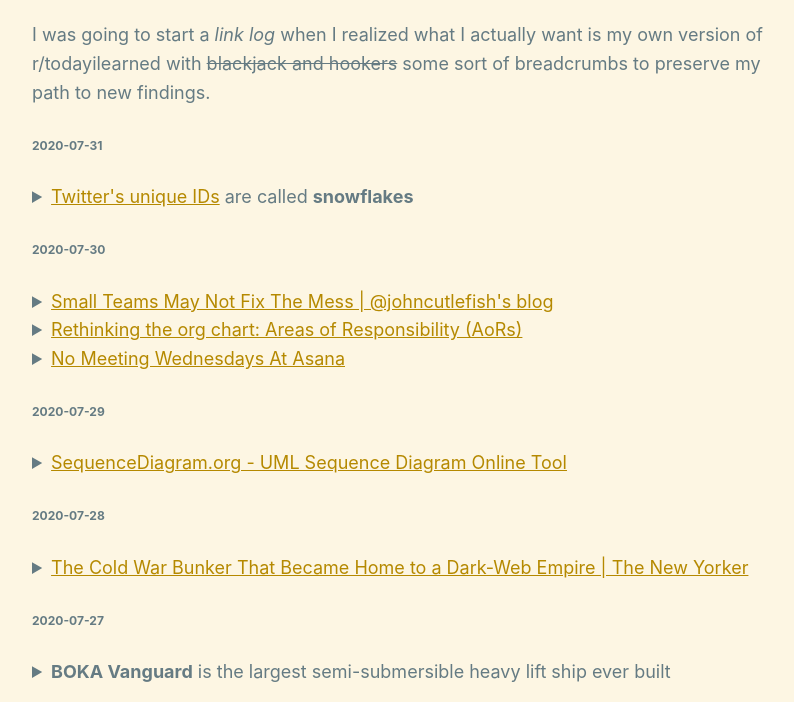
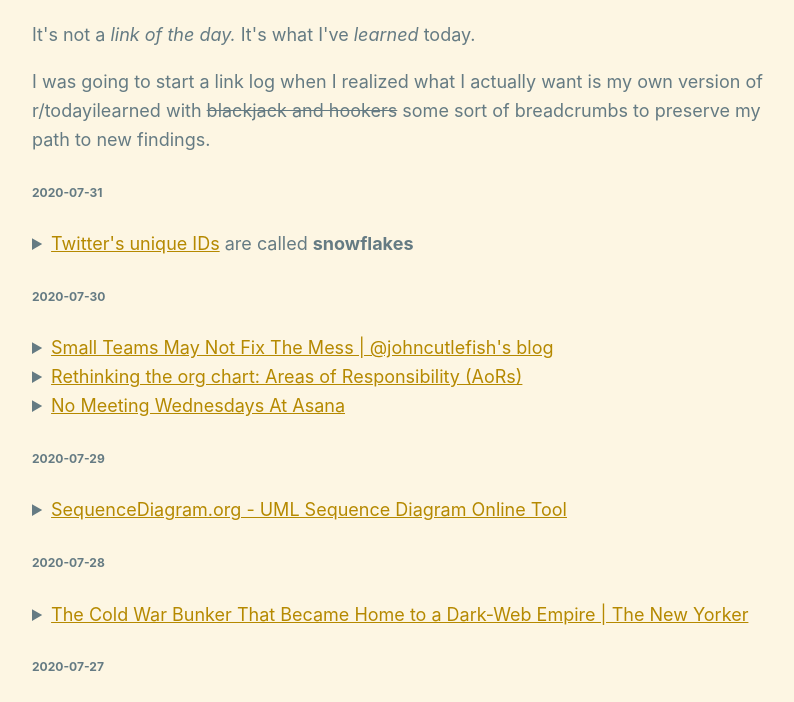
Before and after one commit to mfilenko/mfilenko.github.io, a plain HTML site: page cotd.html in a window 1280 px wide. Shown: the part 70-772 px from the top of the page, without its empty margins (228-1022 px from the left). Drawn offline with Linux system fonts and the light colour scheme.

Commit message:
Set myself a reminder
I often have a temptation to put some cool website here like
https://socialdistancing.works/ or https://www.window-swap.com/, so I
have to remind myself that this page was created to keep track of my
learnings along with my path to those learnings.

For sharing cool projects [Twitter][1] seems like a better fit.

[1]: https://twitter.com/itsnotaboutlife

```diff
--- a/cotd.html
+++ b/cotd.html
@@ -20,7 +20,8 @@
     <body>
         <header>
             <h1>Catch of the Day</h1>
-            <aside>I was going to start a <em>link log</em> when I realized what I actually want is my own version of r/todayilearned with <del>blackjack and hookers</del> some sort of breadcrumbs to preserve my path to new findings.</aside>
+            <aside>It's not a <em>link of the day.</em> It's what I've <em>learned</em> today.</aside>
+            <p>I was going to start a link log when I realized what I actually want is my own version of r/todayilearned with <del>blackjack and hookers</del> some sort of breadcrumbs to preserve my path to new findings.</p>
         </header>
 
         <h6><a id="2020-07-31">2020-07-31</a></h6>
```
